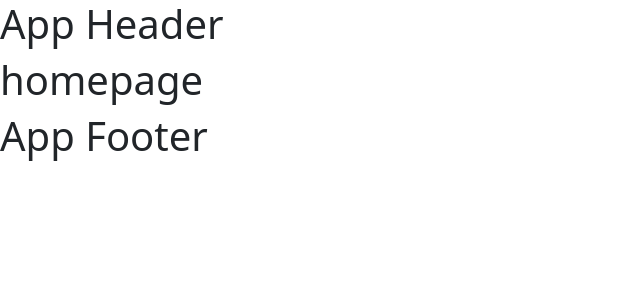
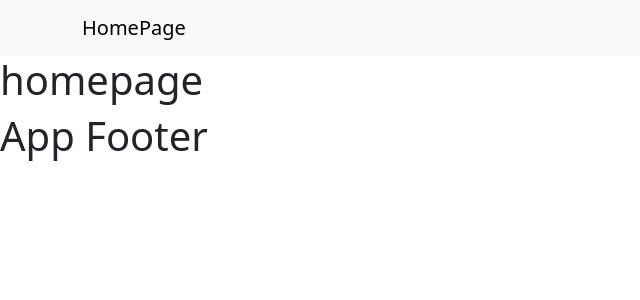
Before and after one commit to angeloren92/webapp-react, a React (Vite) app: page / in a window 1280 px wide. Shown: the top 300 px of the page, without its empty margins (0-640 px from the left). Built offline with nearby package versions, Linux system fonts and the light colour scheme.

Commit message:
add header

```diff
--- a/src/Components/AppHeader.jsx
+++ b/src/Components/AppHeader.jsx
@@ -1,8 +1,12 @@
 export default function AppHeader() {
 
-  return (
-    <>
-        <h1>App Header</h1>
-    </>
-  )
+    return (
+        <>
+            <nav className="navbar navbar-expand-sm bg-body-tertiary">
+                <div className="container">
+                    <a className="navbar-brand" href="#">HomePage</a>
+                </div>
+            </nav>
+        </>
+    )
 }
```
